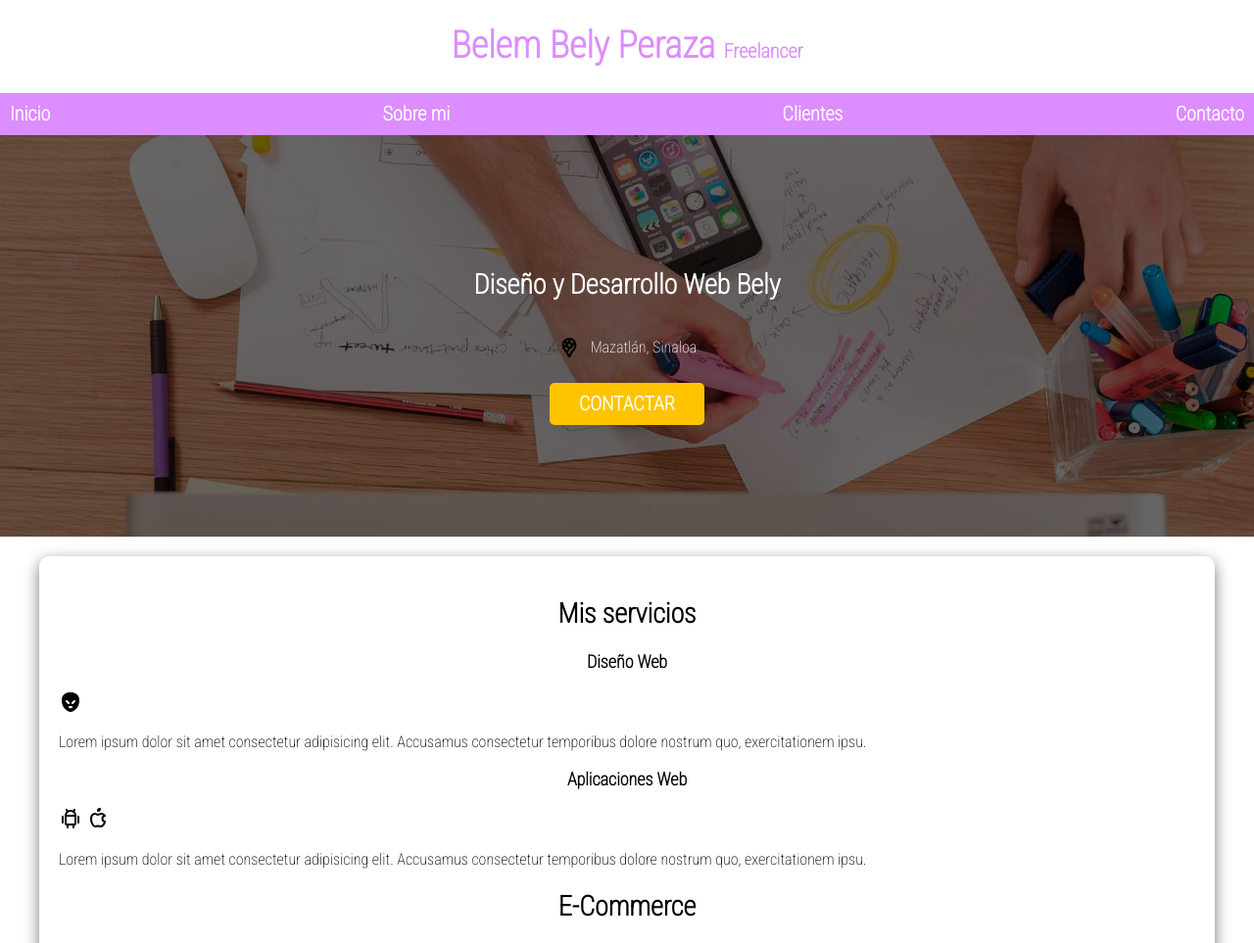
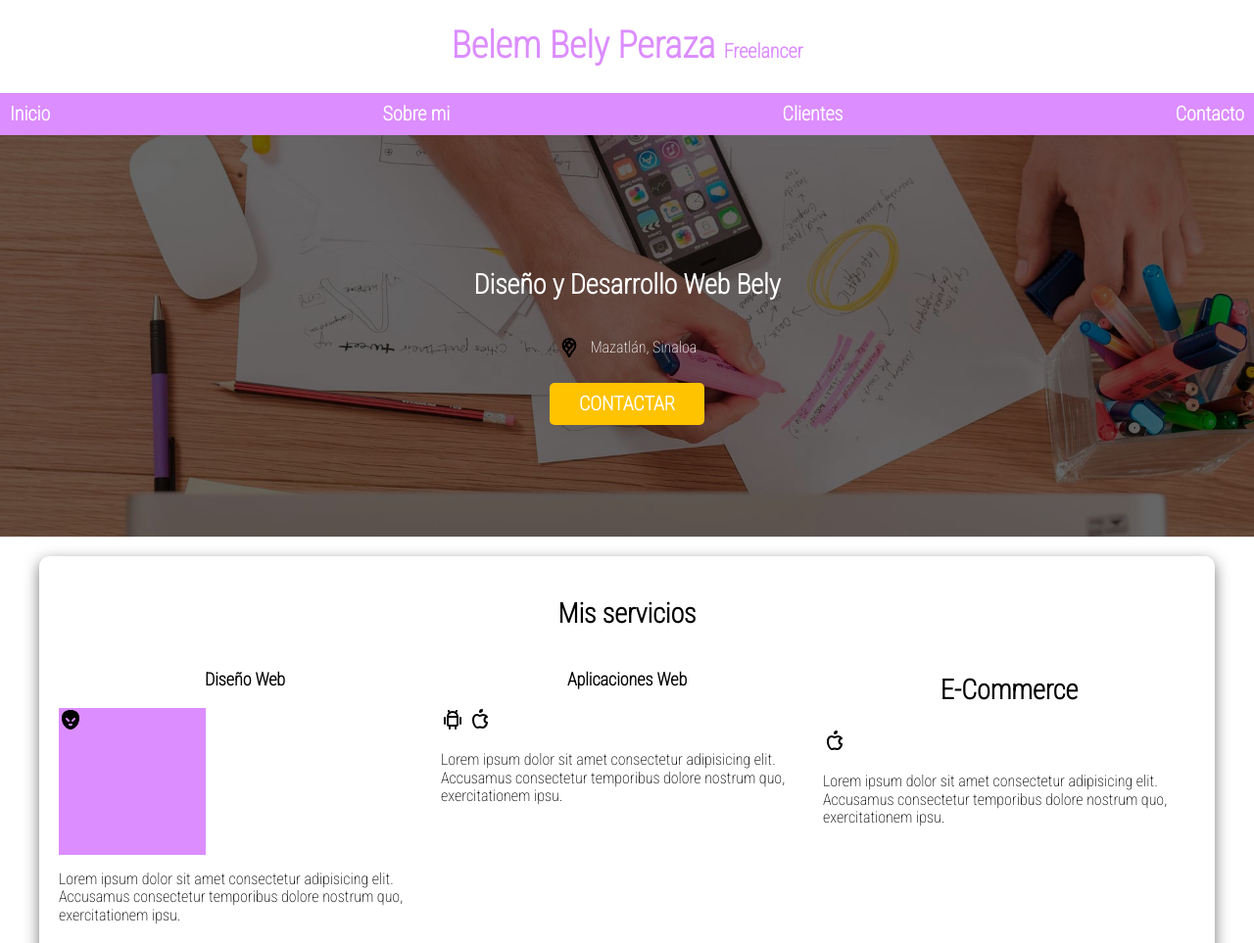
Before and after one commit to belemnun/HTML-CSS-CURSO, a plain HTML site: page index.html in a window 1280 px wide. Shown: the top 963 px of the page at 98% size. Drawn offline with Linux system fonts and the light colour scheme.

Commit message:
Div y Section error

```diff
--- a/CSS/style.css
+++ b/CSS/style.css
@@ -155,3 +155,25 @@ body{
     margin-right: 10px; /* Ajusta el valor según sea necesario */
     order: -1; /* Esto cambia el orden del elemento en el contenedor flex a -1, colocándolo al principio */
 }
+
+/* Servicios  */
+@media (min-width: 768px ) {
+    .servicios {
+        display: grid;
+        grid-template-columns: repeat(3, 1fr);
+        column-gap: 1rem;
+    }
+
+}
+
+.servicio{
+
+}
+.servicio h3 {
+
+}
+.servicio .iconos {
+    height: 15rem;
+    width: 15rem;
+    background-color: var(--morado);
+}
--- a/index.html
+++ b/index.html
@@ -44,20 +44,26 @@
      <a class="boton" href="#">Contactar</a>
          </div>
 
+
+
  </section>
      <main class="contenedor sombra">
         <h2>Mis servicios</h2>
-    <section>
+       <div class="servicios">
+    <section class="servicio">
          <h3>Diseño Web</h3>
+         <div class="iconos">
          <svg xmlns="http://www.w3.org/2000/svg" class="icon icon-tabler icon-tabler-alien-filled" width="24" height="24" viewBox="0 0 24 24" stroke-width="2" stroke="currentColor" fill="none" stroke-linecap="round" stroke-linejoin="round">
                 <path stroke="none" d="M0 0h24v24H0z" fill="none"></path>
                 <path d="M12.004 2c4.942 0 8.288 2.503 8.85 6.444a12.884 12.884 0 0 1 -2.163 9.308a11.794 11.794 0 0 1 -3.51 3.356c-1.982 1.19 -4.376 1.19 -6.373 -.008a11.763 11.763 0 0 1 -3.489 -3.34a12.808 12.808 0 0 1 -2.171 -9.306c.564 -3.95 3.91 -6.454 8.856 -6.454zm1.913 14.6a1 1 0 0 0 -1.317 -.517l-.146 .055a1.5 1.5 0 0 1 -1.054 -.055l-.11 -.04a1 1 0 0 0 -.69 1.874a3.5 3.5 0 0 0 2.8 0a1 1 0 0 0 .517 -1.317zm-5.304 -6.39a1 1 0 0 0 -1.32 1.497l2 2l.094 .083a1 1 0 0 0 1.32 -1.497l-2 -2zm8.094 .083a1 1 0 0 0 -1.414 0l-2 2l-.083 .094a1 1 0 0 0 1.497 1.32l2 -2l.083 -.094a1 1 0 0 0 -.083 -1.32z" stroke-width="0" fill="currentColor"></path>
          </svg>
+        </div>
          <p>Lorem ipsum dolor sit amet consectetur adipisicing elit. Accusamus consectetur temporibus dolore nostrum quo, exercitationem ipsu.</p>
 </section>
 
-    <section>
+    <section class"servicio">
         <h3>Aplicaciones Web</h3>
+        <div class="iconos">
         <svg xmlns="http://www.w3.org/2000/svg" class="icon icon-tabler icon-tabler-brand-android" width="24" height="24" viewBox="0 0 24 24" stroke-width="2" stroke="currentColor" fill="none" stroke-linecap="round" stroke-linejoin="round">
                 <path stroke="none" d="M0 0h24v24H0z" fill="none"></path>
                 <path d="M4 10l0 6"></path>
@@ -74,19 +80,24 @@
          <path d="M9 7c-3 0 -4 3 -4 5.5c0 3 2 7.5 4 7.5c1.088 -.046 1.679 -.5 3 -.5c1.312 0 1.5 .5 3 .5s4 -3 4 -5c-.028 -.01 -2.472 -.403 -2.5 -3c-.019 -2.17 2.416 -2.954 2.5 -3c-1.023 -1.492 -2.951 -1.963 -3.5 -2c-1.433 -.111 -2.83 1 -3.5 1c-.68 0 -1.9 -1 -3 -1z"></path>
          <path d="M12 4a2 2 0 0 0 2 -2a2 2 0 0 0 -2 2"></path>
             </svg>
+        </div>
         <p>Lorem ipsum dolor sit amet consectetur adipisicing elit. Accusamus consectetur temporibus dolore nostrum quo, exercitationem ipsu.</p>
  </section>
 
-   <section>
+<section class"servicio">
+    <div class="iconos">
      <h2>E-Commerce</h2>
      <svg xmlns="http://www.w3.org/2000/svg" class="icon icon-tabler icon-tabler-brand-apple" width="24" height="24" viewBox="0 0 24 24" stroke-width="2" stroke="currentColor" fill="none" stroke-linecap="round" stroke-linejoin="round">
             <path stroke="none" d="M0 0h24v24H0z" fill="none"></path>
             <path d="M9 7c-3 0 -4 3 -4 5.5c0 3 2 7.5 4 7.5c1.088 -.046 1.679 -.5 3 -.5c1.312 0 1.5 .5 3 .5s4 -3 4 -5c-.028 -.01 -2.472 -.403 -2.5 -3c-.019 -2.17 2.416 -2.954 2.5 -3c-1.023 -1.492 -2.951 -1.963 -3.5 -2c-1.433 -.111 -2.83 1 -3.5 1c-.68 0 -1.9 -1 -3 -1z"></path>
             <path d="M12 4a2 2 0 0 0 2 -2a2 2 0 0 0 -2 2"></path>
      </svg>
+    </div>
+     <p>Lorem ipsum dolor sit amet consectetur adipisicing elit. Accusamus consectetur temporibus dolore nostrum quo, exercitationem ipsu.</p>
 </section>
 
-   <section>
+ <section class"servicio">
+</div> <!--.Cierre de Div de clase de Servicios-->
   </main>
 
             <h2>Contacto</h2>
```
Lines whose indentation alone changed are shown as unchanged.
